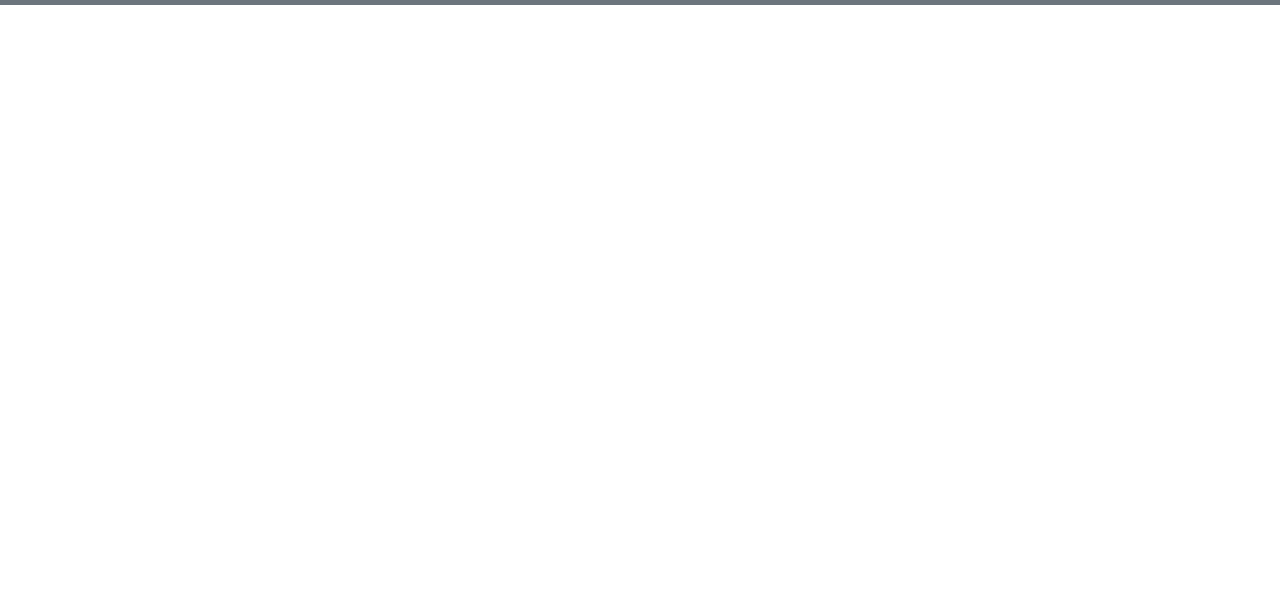
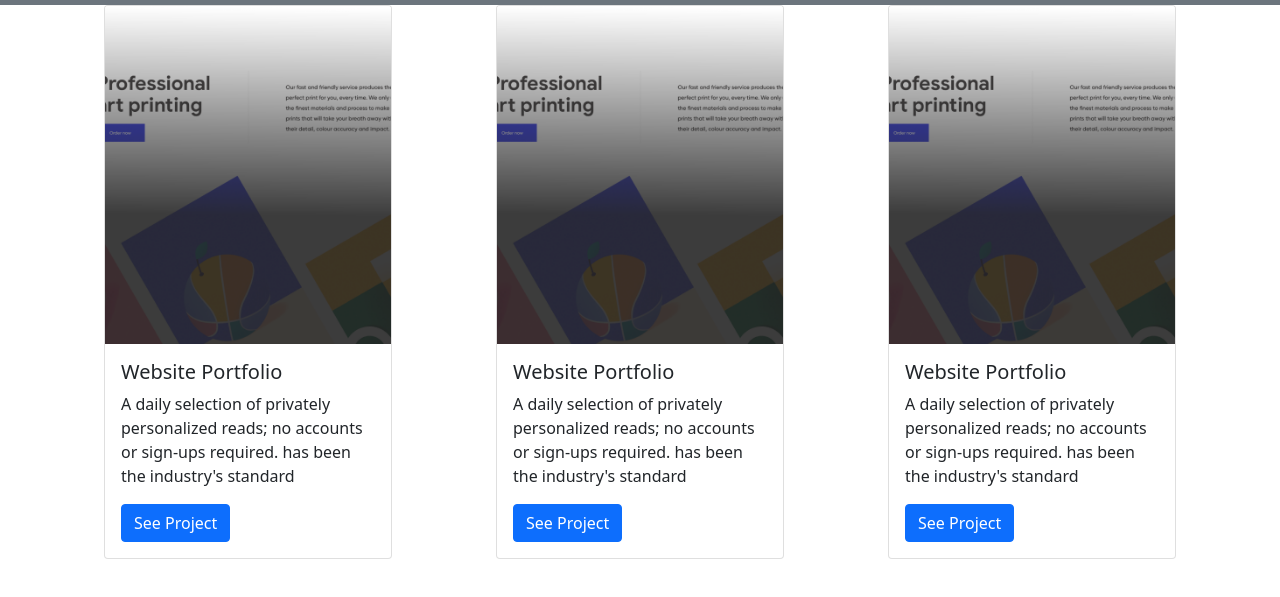
Before and after one commit to Ursaaaaaa/Bootstrap-Demo, a plain HTML site: page index.html in a window 1280 px wide. Shown: the part 51-648 px from the top of the page. Drawn offline with nearby package versions, Linux system fonts and the light colour scheme.

Commit message:
Update cards and buttons

```diff
--- a/index.html
+++ b/index.html
@@ -1,32 +1,102 @@
 <!DOCTYPE html>
 <html lang="en">
   <head>
-  <meta charset="UTF-8">
-  <meta http-equiv="X-UA-Compatible" content="IE=edge">
-  <meta name="viewport" content="width=device-width, initial-scale=1.0">
-  <link href="https://cdn.jsdelivr.net/npm/bootstrap@5.0.2/dist/css/bootstrap.min.css" rel="stylesheet" integrity="sha384-EVSTQN3/azprG1Anm3QDgpJLIm9Nao0Yz1ztcQTwFspd3yD65VohhpuuCOmLASjC" crossorigin="anonymous">
-  <script src="https://cdn.jsdelivr.net/npm/bootstrap@5.0.2/dist/js/bootstrap.bundle.min.js" integrity="sha384-MrcW6ZMFYlzcLA8Nl+NtUVF0sA7MsXsP1UyJoMp4YLEuNSfAP+JcXn/tWtIaxVXM" crossorigin="anonymous"></script>
-  <link rel="stylesheet" href="styles.css">
+    <meta charset="UTF-8" />
+    <meta http-equiv="X-UA-Compatible" content="IE=edge" />
+    <meta name="viewport" content="width=device-width, initial-scale=1.0" />
+    <link
+      href="https://cdn.jsdelivr.net/npm/bootstrap@5.0.2/dist/css/bootstrap.min.css"
+      rel="stylesheet"
+      integrity="sha384-EVSTQN3/azprG1Anm3QDgpJLIm9Nao0Yz1ztcQTwFspd3yD65VohhpuuCOmLASjC"
+      crossorigin="anonymous"
+    />
+    <script
+      src="https://cdn.jsdelivr.net/npm/bootstrap@5.0.2/dist/js/bootstrap.bundle.min.js"
+      integrity="sha384-MrcW6ZMFYlzcLA8Nl+NtUVF0sA7MsXsP1UyJoMp4YLEuNSfAP+JcXn/tWtIaxVXM"
+      crossorigin="anonymous"
+    ></script>
+    <link rel="stylesheet" href="styles.css" />
     <title>BOOSTRAP DEMO</title>
   </head>
   <body>
     <header>
-
       <nav class="navbar navbar-expand-md navbar-light bg-secondary">
         <div class="container">
           <a class="navbar-brand text-light" href="#">John Doe</a>
-      <button class="navbar-toggler" type="button" data-bs-toggle="collapse" data-bs-target="#navbarNavAltMarkup" aria-controls="navbarNavAltMarkup" aria-expanded="false" aria-label="Toggle navigation">
+          <button
+            class="navbar-toggler"
+            type="button"
+            data-bs-toggle="collapse"
+            data-bs-target="#navbarNavAltMarkup"
+            aria-controls="navbarNavAltMarkup"
+            aria-expanded="false"
+            aria-label="Toggle navigation"
+          >
             <span class="navbar-toggler-icon"></span>
           </button>
-      <div class="collapse navbar-collapse" id="navbarNavAltMarkup" >
+          <div class="collapse navbar-collapse" id="navbarNavAltMarkup">
             <div class="navbar-nav ms-auto">
-          <a class="nav-link text-light" aria-current="page" href="#scrollspyHeading1">Portfolio</a>
+              <a
+                class="nav-link text-light"
+                aria-current="page"
+                href="#scrollspyHeading1"
+                >Portfolio</a
+              >
               <a class="nav-link text-light" href="#scrollspyHeading2">About</a>
-          <a class="nav-link text-light" href="#scrollspyHeading3">Contact</a>
+              <a class="nav-link text-light" href="#scrollspyHeading3"
+                >Contact</a
+              >
             </div>
           </div>
         </div>
       </nav>
     </header>
+    <section class="d-flex justify-content-evenly">
+      <div class="card" style="width: 18rem">
+        <img
+          src="images/projectbackground.png"
+          class="card-img-top"
+          alt="..."
+        />
+        <div class="card-body">
+          <h5 class="card-title">Website Portfolio</h5>
+          <p class="card-text">
+            A daily selection of privately personalized reads; no accounts or
+            sign-ups required. has been the industry's standard
+          </p>
+          <a href="#" class="btn btn-primary">See Project</a>
+        </div>
+      </div>
+      <div class="card" style="width: 18rem">
+        <img
+          src="images/projectbackground.png"
+          class="card-img-top"
+          alt="..."
+        />
+        <div class="card-body">
+          <h5 class="card-title">Website Portfolio</h5>
+          <p class="card-text">
+            A daily selection of privately personalized reads; no accounts or
+            sign-ups required. has been the industry's standard
+          </p>
+          <a href="#" class="btn btn-primary">See Project</a>
+        </div>
+      </div>
+      <div class="card" style="width: 18rem">
+        <img
+          src="images/projectbackground.png"
+          class="card-img-top"
+          alt="..."
+        />
+        <div class="card-body">
+          <h5 class="card-title">Website Portfolio</h5>
+          <p class="card-text">
+            A daily selection of privately personalized reads; no accounts or
+            sign-ups required. has been the industry's standard
+          </p>
+          <a href="#" class="btn btn-primary">See Project</a>
+        </div>
+      </div>
+    </section>
   </body>
 </html>
```
Also changed, not shown: images/projectbackground.png (added). Lines whose indentation alone changed are shown as unchanged.
